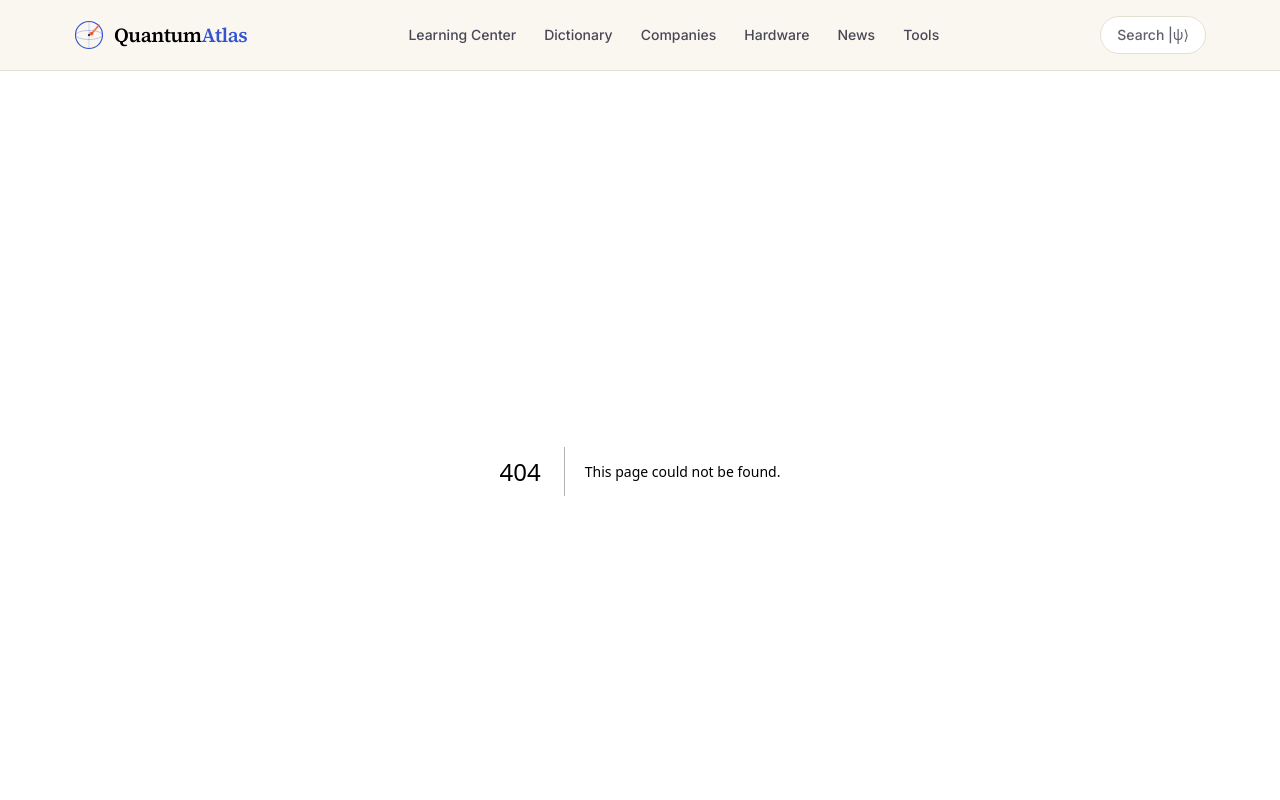
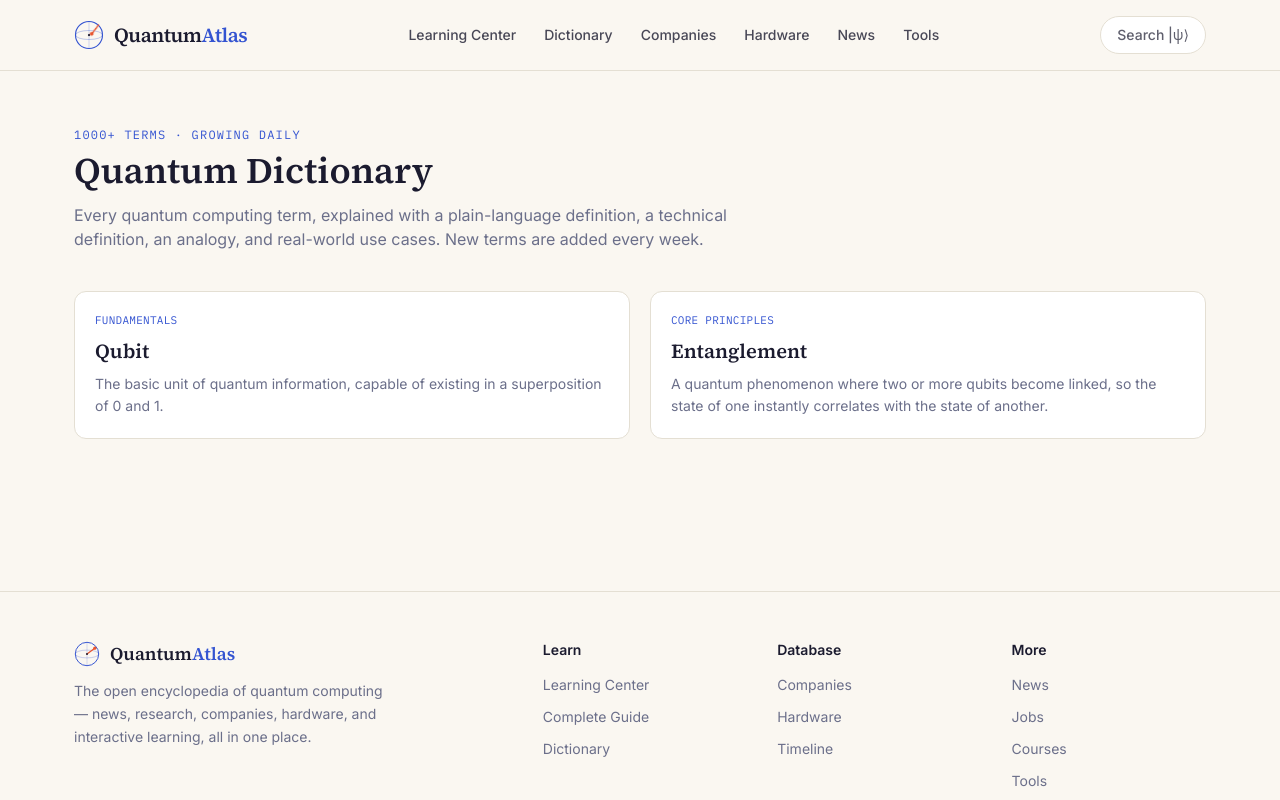
Before and after one commit to goalandpriority-ui/quantum-atlas, a Next.js app: page /dictionary in a window 1280 px wide. Before the commit this address had no page. Shown: the top 800 px of the page. Built offline with nearby package versions, Linux system fonts and the light colour scheme.

Commit message:
Create DictionaryIndexPage component for terms display
This file implements the DictionaryIndexPage component, which displays a list of quantum computing terms with their definitions and categories.

```diff
--- /dev/null
+++ b/app/dictionary/page.tsx
@@ -0,0 +1,37 @@
+import { dictionaryTerms } from "@/lib/content/dictionary";
+import { Card } from "@/components/Section";
+
+export const metadata = {
+  title: "Quantum Dictionary | QuantumAtlas",
+  description: "1000+ quantum computing terms, defined simply and rigorously.",
+};
+
+export default function DictionaryIndexPage() {
+  return (
+    <div className="max-w-content mx-auto px-6 py-14">
+      <p className="font-mono text-xs uppercase tracking-widest text-quantum mb-2">
+        1000+ Terms · Growing Daily
+      </p>
+      <h1 className="font-serif text-3xl md:text-4xl font-semibold text-ink mb-3">
+        Quantum Dictionary
+      </h1>
+      <p className="text-ink-muted max-w-2xl mb-10">
+        Every quantum computing term, explained with a plain-language
+        definition, a technical definition, an analogy, and real-world use
+        cases. New terms are added every week.
+      </p>
+
+      <div className="grid sm:grid-cols-2 gap-5">
+        {dictionaryTerms.map((t) => (
+          <Card key={t.slug} href={`/dictionary/${t.slug}`}>
+            <p className="font-mono text-[11px] uppercase tracking-wide text-quantum mb-2">
+              {t.category}
+            </p>
+            <h2 className="font-serif text-xl font-semibold text-ink mb-2">{t.term}</h2>
+            <p className="text-sm text-ink-muted leading-relaxed">{t.shortDefinition}</p>
+          </Card>
+        ))}
+      </div>
+    </div>
+  );
+}
```
